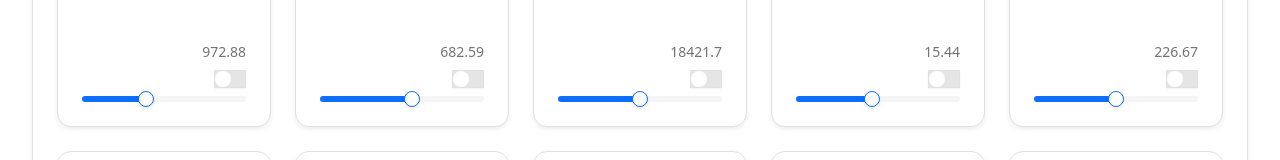
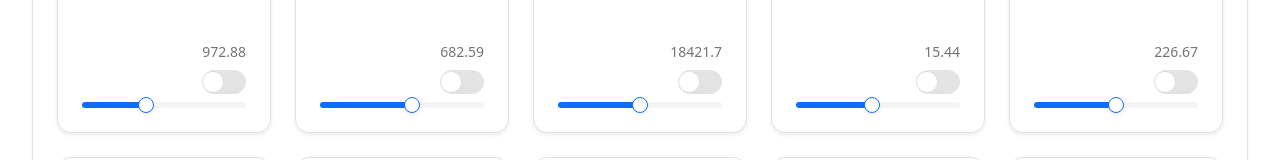
Before and after one commit to yebeen53/eaf-front, a Next.js app: page / in a window 1280 px wide. Shown: the part 775-935 px from the top of the page. Built offline with nearby package versions, Linux system fonts and the light colour scheme; no server answers.

Commit message:
스위치 ui컴포넌트 추가

```diff
--- /dev/null
+++ b/src/components/ui/switch.tsx
@@ -0,0 +1,26 @@
+'use client';
+
+import * as React from 'react';
+import * as SwitchPrimitive from '@radix-ui/react-switch';
+
+import { cn } from '@/lib/utils';
+
+function Switch({ className, ...props }: React.ComponentProps<typeof SwitchPrimitive.Root>) {
+  return (
+    <SwitchPrimitive.Root
+      data-slot="switch"
+      className={cn(
+        'peer inline-flex h-6 w-11 shrink-0 cursor-pointer items-center overflow-hidden !rounded-full border border-transparent transition-colors focus-visible:outline-none focus-visible:ring-2 focus-visible:ring-ring/50 focus-visible:ring-offset-2 focus-visible:ring-offset-background disabled:cursor-not-allowed disabled:opacity-50 data-[state=checked]:bg-primary data-[state=unchecked]:bg-input',
+        className,
+      )}
+      {...props}
+    >
+      <SwitchPrimitive.Thumb
+        data-slot="switch-thumb"
+        className="pointer-events-none block size-5 rounded-full bg-white shadow-lg ring-0 transition-transform data-[state=checked]:translate-x-5 data-[state=unchecked]:translate-x-0"
+      />
+    </SwitchPrimitive.Root>
+  );
+}
+
+export { Switch };
```
